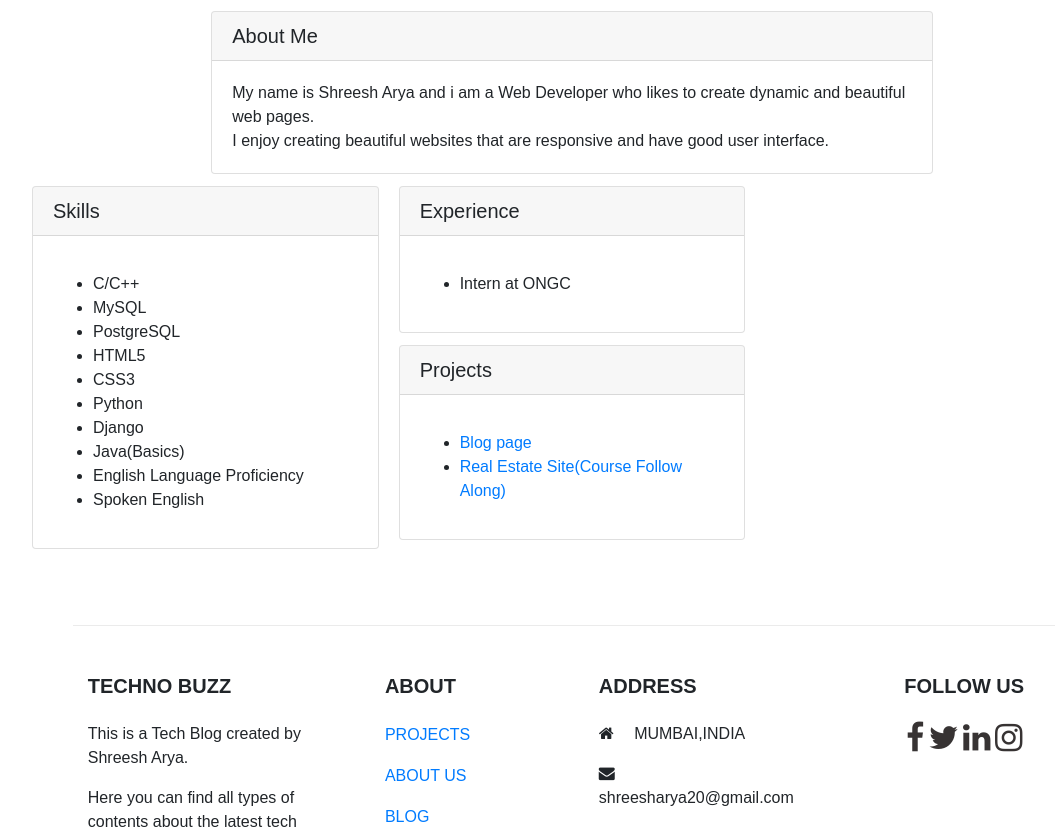
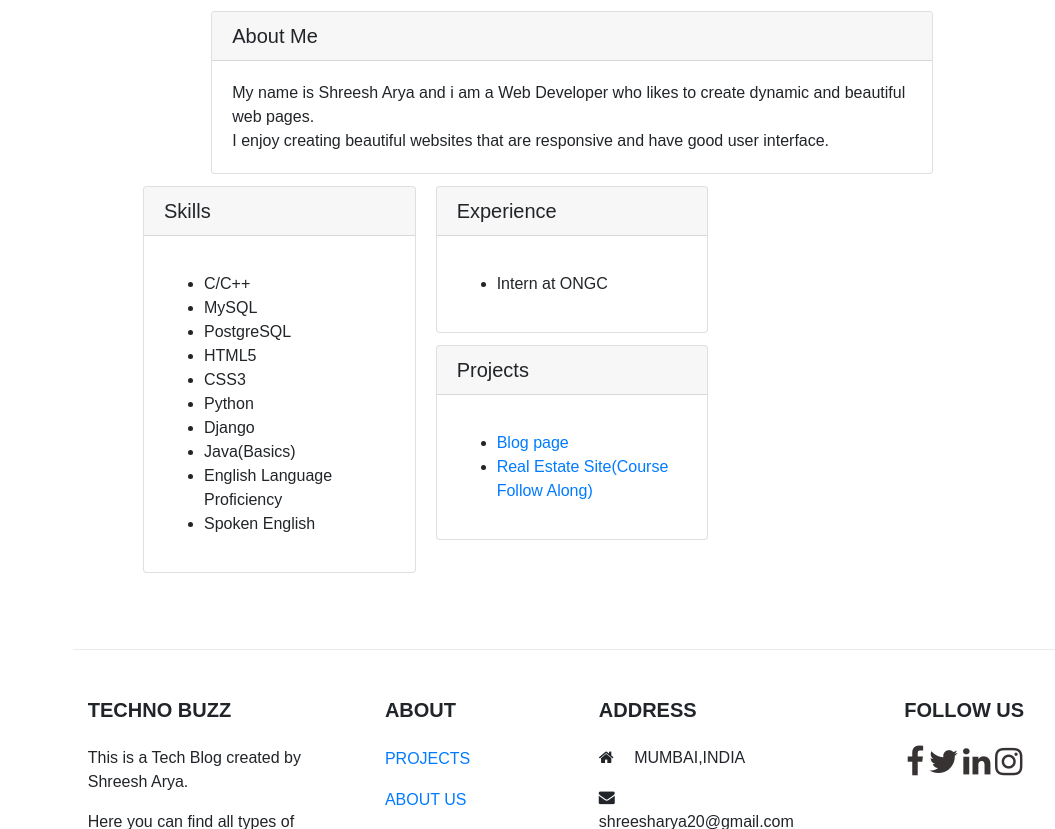
Before and after one commit to shreesh30/blog, a Django app: page /about in a window 1280 px wide. Shown: the part 180-1009 px from the top of the page, without its empty margins (68-1123 px from the left). Run offline with Django 3.2, Linux system fonts and the light colour scheme; some libraries are stand-ins or nearby versions; some web fonts are replaced.

Commit message:
changes made to about page

```diff
--- a/templates/pages/about.html
+++ b/templates/pages/about.html
@@ -19,8 +19,8 @@
       </div>
     </div>
 
-<div class="mx-auto">
-  <div class="card-columns mx-auto  justify-content-center col-12" style=" margin-top:1%">
+
+  <div class="card-columns mx-auto  justify-content-center col-12" style=" width:80%;margin-top:1%">
       <div class="card" >
           <h5 class="card-header" style="font-family: 'Gotu', sans-serif;">Skills</h5>
           <div class="card-body">
@@ -70,7 +70,6 @@
         </div>
   </div>
 </div>
-</div>
 
 
 {%endblock%}
```
